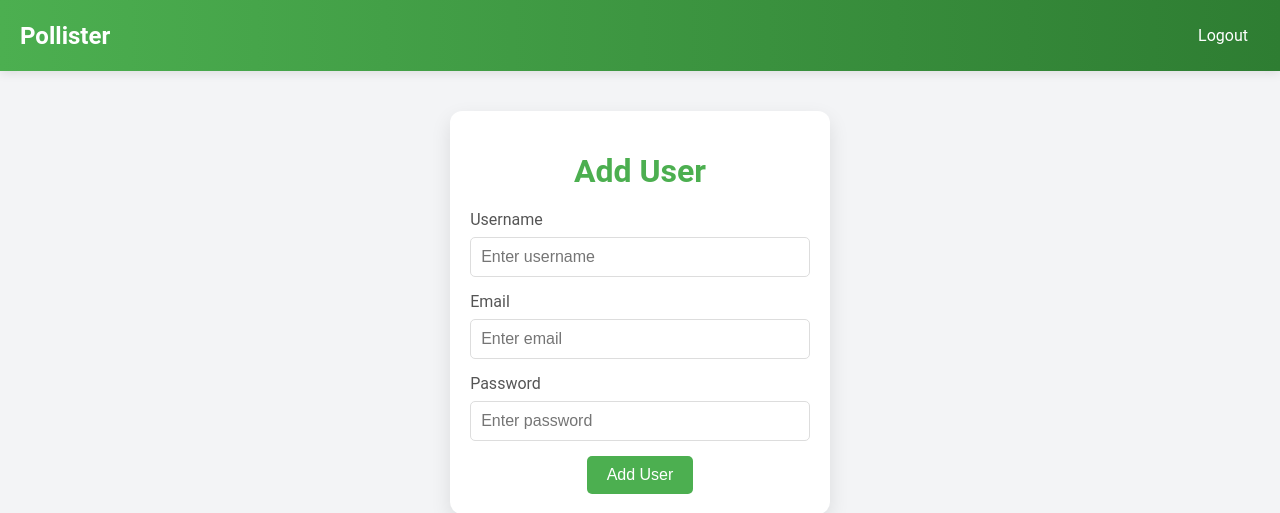
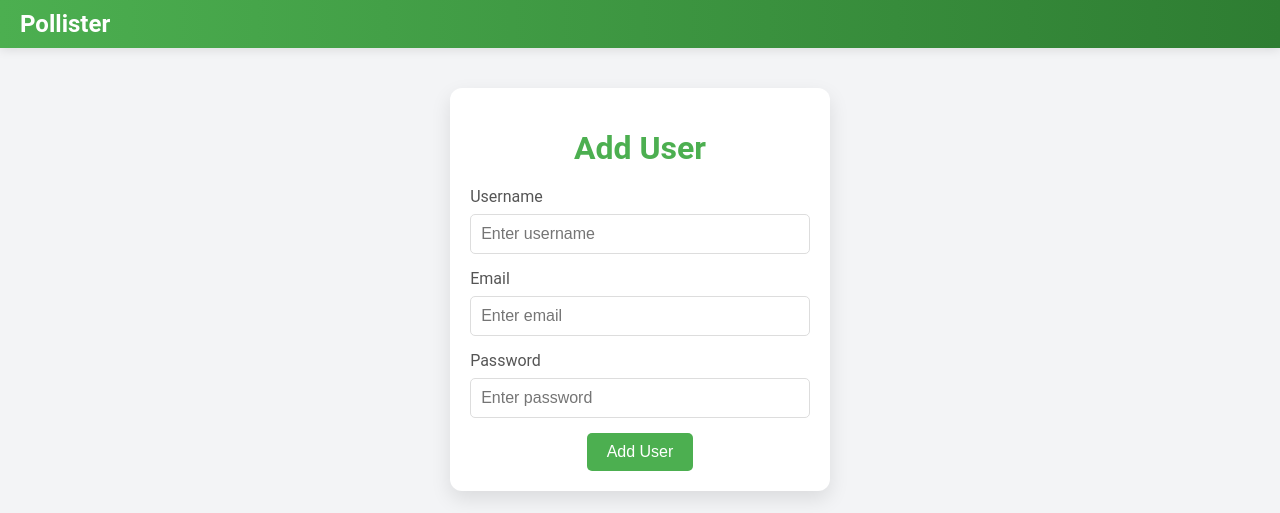
Before and after one commit to sidharth1snair/FSD_PollApp, a Django app: page /polls/add-user/ in a window 1280 px wide. Shown: the top 513 px of the page. Run offline with Django 5.2, Linux system fonts and the light colour scheme.

Commit message:
django final

```diff
--- a/PollApp/polls/templates/add_user_and_qr.html
+++ b/PollApp/polls/templates/add_user_and_qr.html
@@ -132,9 +132,9 @@
     <header>
         <div class="logo">Pollister</div>
         <nav>
-            <ul class="nav-links">
+            <!-- <ul class="nav-links">
                 <li><a href="{% url 'logout' %}">Logout</a></li>
-            </ul>
+            </ul> -->
         </nav>
     </header>
 
--- a/PollApp/polls/templates/homepage.html
+++ b/PollApp/polls/templates/homepage.html
@@ -141,7 +141,7 @@
             <h1><a href="{% url 'add_user_and_qr' %}">Add New User</a></h1>
             <!-- <p>Add User and generate QR Code</p> -->
         </section>
-        <!-- <a href="{% url 'add_user_and_qr' %}" class="action-button">Add User and QR Code</a> -->
+
 
 
     </main>
```
